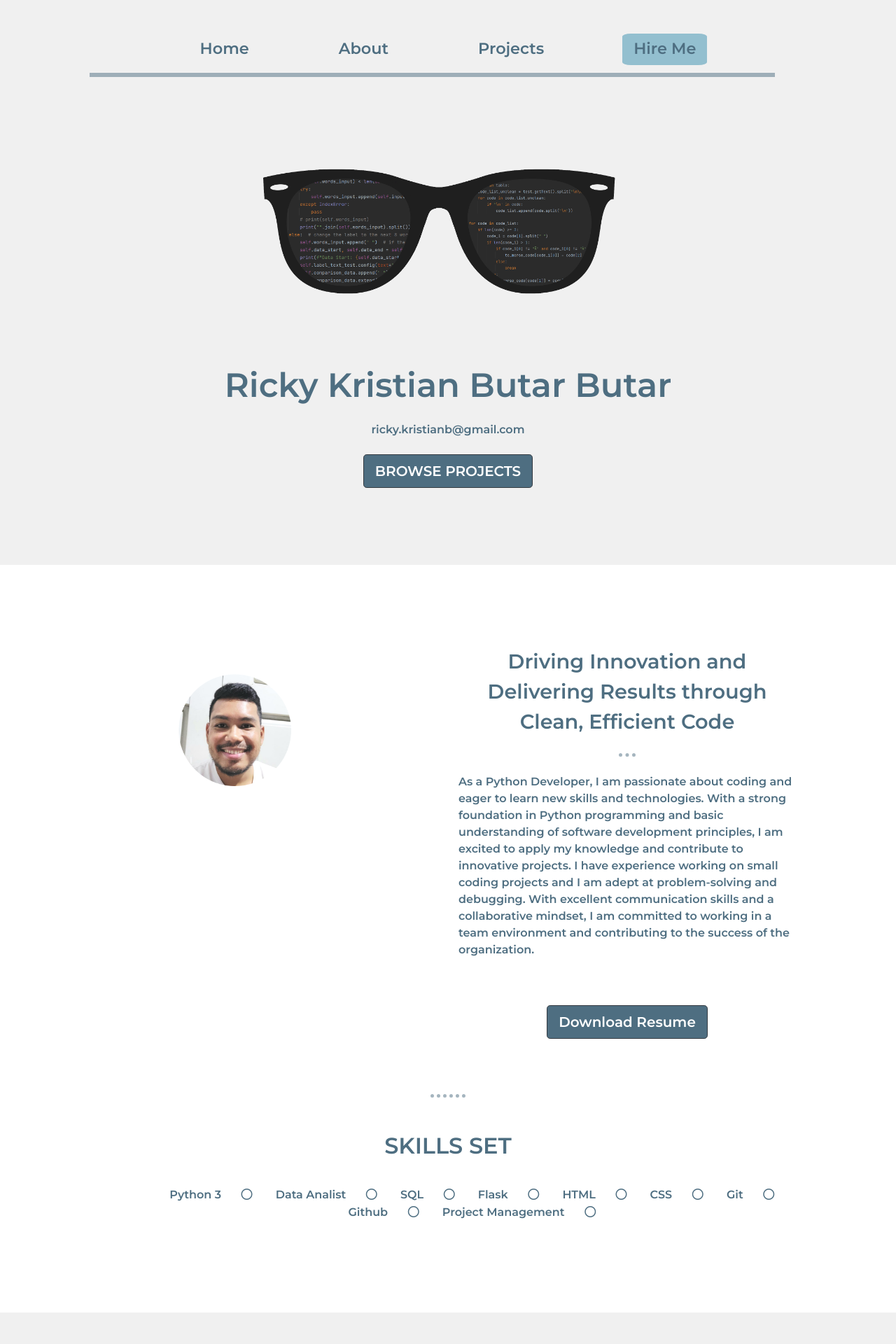
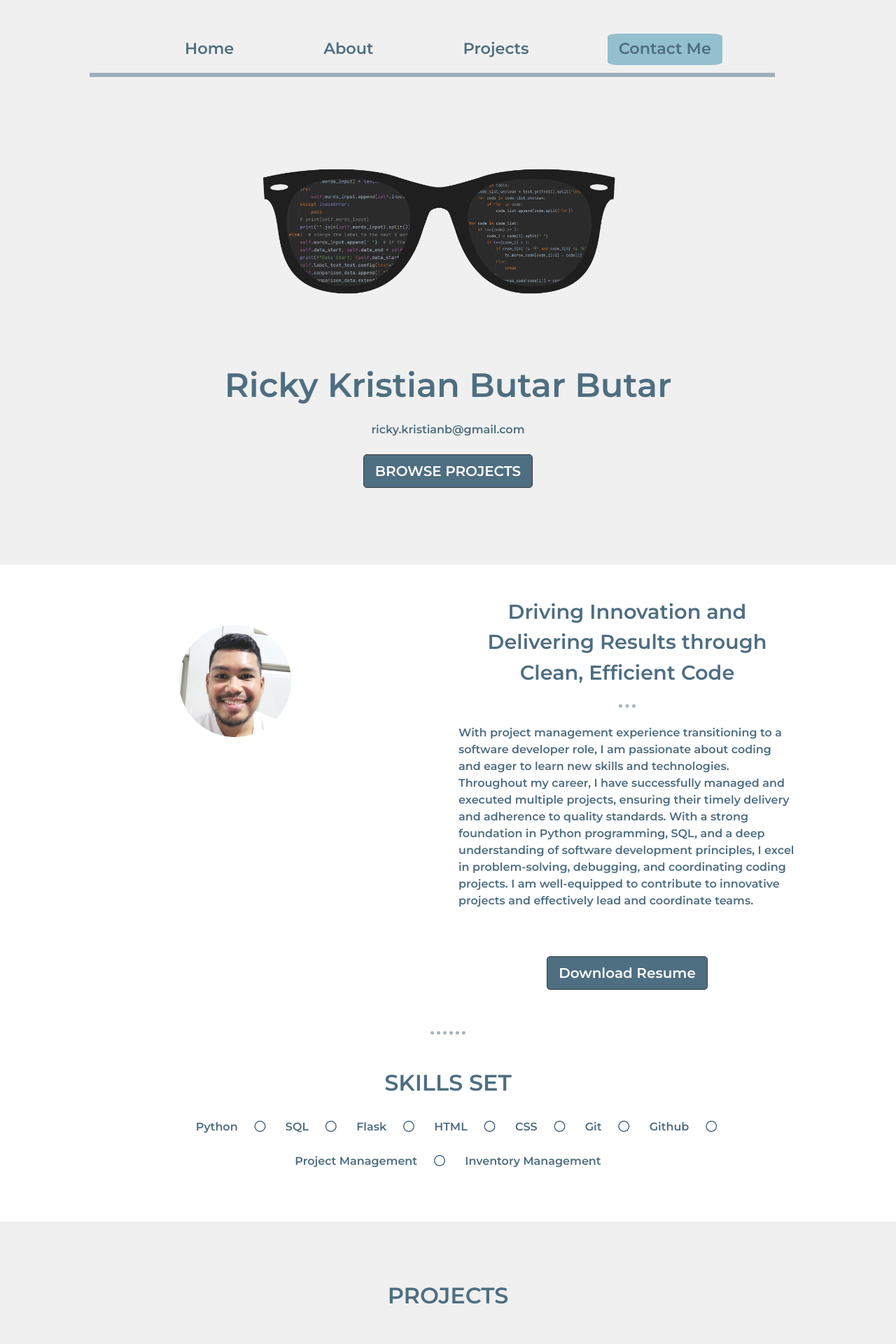
Before and after one commit to rickykristianb/Portofolio-website, a Python web app: template templates/index.html in a window 1280 px wide. Shown: the top 1920 px of the page at 70% size. Run offline with Jinja, Linux system fonts and the light colour scheme; the template is opened without the code that fills it, so the values that code supplies are empty; some libraries are stand-ins or nearby versions.

Commit message:
resolve the header, profile, and contact me page

```diff
--- a/static/css/portofolio.css
+++ b/static/css/portofolio.css
@@ -26,7 +26,7 @@ hr {
 }
 
 .project-page-title {
-  margin: 10% auto 1% auto;
+  margin: 5% auto 2.5% auto;
 }
 
 .project-page-sub-title {
@@ -48,7 +48,7 @@ hr {
 
 .nav-link:hover{
   color: #4e6e81;
-  border-bottom: solid #4e6e81;
+  border-bottom: 2px solid #4e6e81;
 }
 
 .header-divider {
@@ -154,12 +154,12 @@ li {
 
 #about-page {
   background-color: white;
-  margin: 85px auto;
-  padding: 9% 10%;
+  margin-top: 85px;
+  padding: 3.5% 10%;
 }
 
 #projects-page {
-  padding-bottom: 5%;
+  padding: 2% 2%;
 }
 
 .projects-card {
@@ -192,7 +192,7 @@ li {
   margin-top: 5%;
 }
 
-#resume_button {
+#resume_button_top, #resume_button_bottom {
   padding-top: 10%
 }
 
@@ -213,7 +213,7 @@ li {
 }
 
 .skill-set-row {
-  margin-bottom: 3%
+  margin-bottom: 1%
 }
 
 .skills-set-li {
@@ -222,7 +222,16 @@ li {
 }
 
 .skills-set-hr {
-  margin-top: 7%;
+  margin-top: 5%;
+}
+
+.skills-set-list {
+    padding: 0.1% 10%;
+    line-height: 3;
+}
+
+.br-skills-set-li {
+    padding: 20%;
 }
 
 .card {
@@ -309,3 +318,9 @@ pre {
   box-shadow: 10px 10px 5px gray;
   border-radius: 2%;
 }
+
+
+/* -------------------- */
+ul.text-center {
+    padding: 0%;
+}
--- a/templates/index.html
+++ b/templates/index.html
@@ -24,6 +24,9 @@
 
     <!-- CSS -->
     <link rel="stylesheet" href="../static/css/portofolio.css">
+
+    <!-- JS -->
+    <script type="text/javascript" src=../static/js/chatbox.js></script>
   </head>
 
   <body>
@@ -41,7 +44,7 @@
               <a class="nav-link" href="#projects-page">Projects</a>
             </li>
             <li class="nav-item px-5">
-              <a class="nav-link contact" href="#contact-page">Hire Me</a>
+              <a class="nav-link contact" href="#contact-page">Contact Me</a>
             </li>
           </ul>
         </nav>
@@ -50,7 +53,7 @@
         <hr class="header-divider mx-auto"/>
       </div>
       <div class="logo-glasses">
-        <img class="glasses" src="../static/img/glasses with code.png"
+        <img class="glasses" src="../static/img/glasses with code.png">
       </div>
 
       <div id="name_section">
@@ -82,16 +85,15 @@
               </p>
             </div>
             <hr />
-            <p>
-              As a Python Developer, I am passionate about coding and eager to learn new
-skills and technologies. With a strong foundation in Python programming and basic
-understanding of software development principles, I am excited to apply my knowledge
-and contribute to innovative projects. I have experience working on small coding projects
-and I am adept at problem-solving and debugging. With excellent communication skills
- and a collaborative mindset, I am committed to working in a team environment and
-contributing to the success of the organization.
+            <p class="professional-highlight">
+              With project management experience transitioning to a software developer role, I am passionate about
+              coding and eager to learn new skills and technologies. Throughout my career, I have successfully managed
+              and executed multiple projects, ensuring their timely delivery and adherence to quality standards. With a
+              strong foundation in Python programming, SQL, and a deep understanding of software development
+              principles, I excel in problem-solving, debugging, and coordinating coding projects. I am well-equipped to
+              contribute to innovative projects and effectively lead and coordinate teams.
             </p>
-            <div id="resume_button" class="text-center">
+            <div id="resume_button_bottom" class="text-center">
               <button type="button" class="btn btn-outline-dark btn-lg button_download_resume mx-auto">Download Resume</button>
             </div>
           </div>
@@ -100,9 +102,9 @@ contributing to the success of the organization.
         <div class="row skill-set-row justify-content-center">
           <h2 class="skills-set-title">SKILLS SET</h2>
         </div>
+        <div class="skills-set-list">
           <ul class="text-center">
-          <li class="skills-set-li">Python 3</li><i class="fa-regular fa-circle"></i>
-          <li class="skills-set-li">Data Analist</li><i class="fa-regular fa-circle"></i>
+          <li class="skills-set-li">Python</li><i class="fa-regular fa-circle"></i>
           <li class="skills-set-li">SQL</li><i class="fa-regular fa-circle"></i>
           <li class="skills-set-li">Flask</li><i class="fa-regular fa-circle"></i>
           <li class="skills-set-li">HTML</li><i class="fa-regular fa-circle"></i>
@@ -110,7 +112,9 @@ contributing to the success of the organization.
           <li class="skills-set-li">Git</li><i class="fa-regular fa-circle"></i>
           <li class="skills-set-li">Github</li><i class="fa-regular fa-circle"></i>
           <li class="skills-set-li">Project Management</li><i class="fa-regular fa-circle"></i>
+          <li class="skills-set-li">Inventory Management</li>
         </ul>
+        </div>
       </div>
     </section>
 
@@ -118,9 +122,6 @@ contributing to the success of the organization.
       <div class="row project-page-title justify-content-center">
         <h2 class="section-heading">PROJECTS</h2>
       </div>
-      <p class="text-center project-page-sub-title">
-        These are projects that accomplished using python
-      </p>
       <div class="container-fluid">
         <div class="row justify-content-center">
           <div class="card col-lg-3 col-md-6 col-sm-6 projects-card" style="width: 18rem;">
@@ -186,10 +187,6 @@ contributing to the success of the organization.
         </ul>
       </nav>
       </div>
-      <div class="see_more_div text-center">
-        <a href="#" class="see_more_link">See More</a>
-        <i class="fa-solid fa-arrow-right"></i>
-      </div>
     </section>
 
     <section id="contact-page" class="contact-section">
@@ -224,7 +221,7 @@ contributing to the success of the organization.
               </button>
             </a>
           </div>
-          <div id="resume_button">
+          <div id="resume_button_top">
             <button type="button" class="btn btn-outline-dark btn-lg button_download_resume_bottom mx-auto">Download Resume</button>
           </div>
         </div>
@@ -250,9 +247,7 @@ contributing to the success of the organization.
         <p>
           © Ricky Kristian Butar Butar
         </p>
-        <p>
-          This website is built using Python 3, Flask, SQL, HTML, CSS, and Bootstrap.
-        </p>
       </div>
     </section>
+  </body>
 </html>
```
Lines whose indentation alone changed are shown as unchanged.
